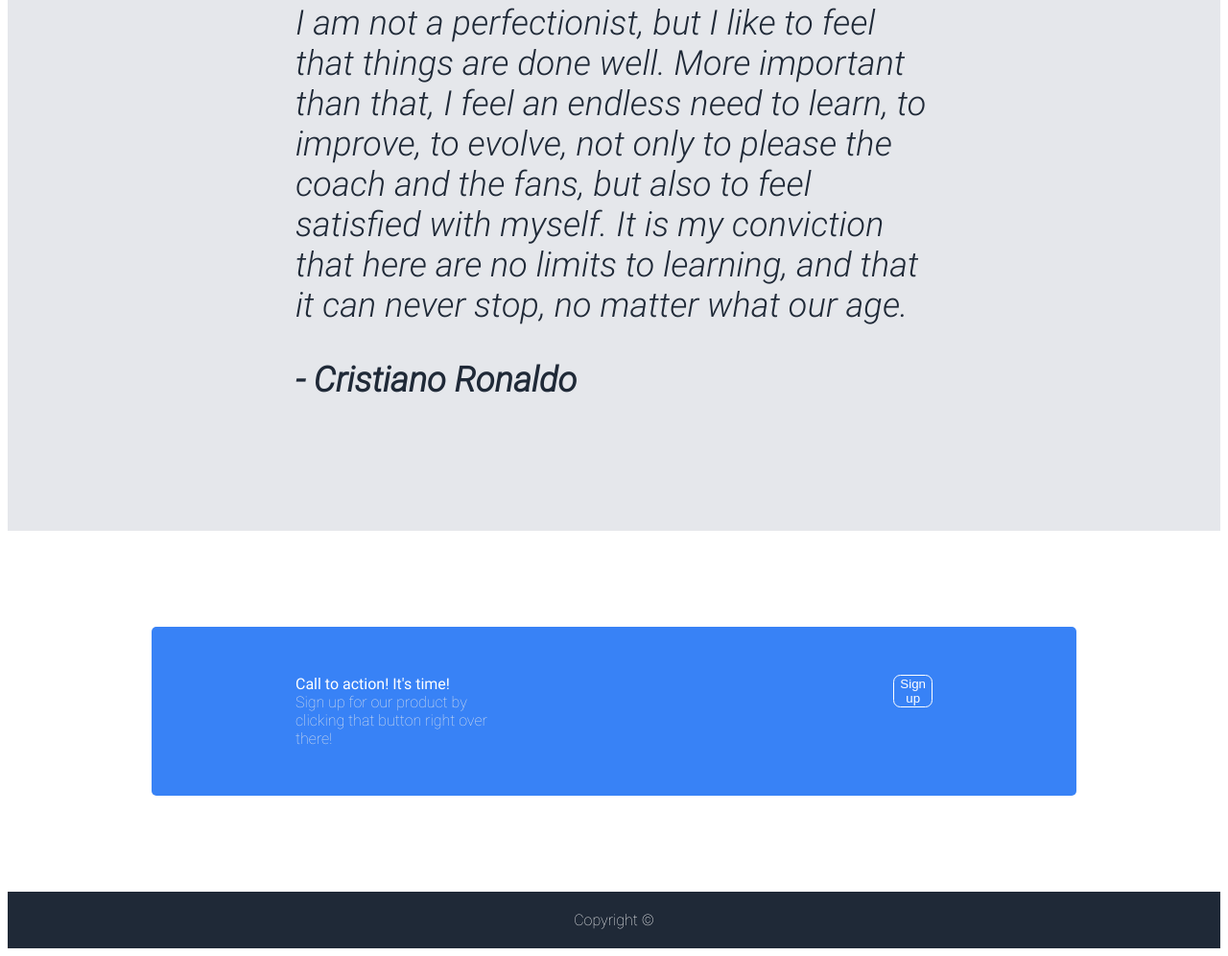
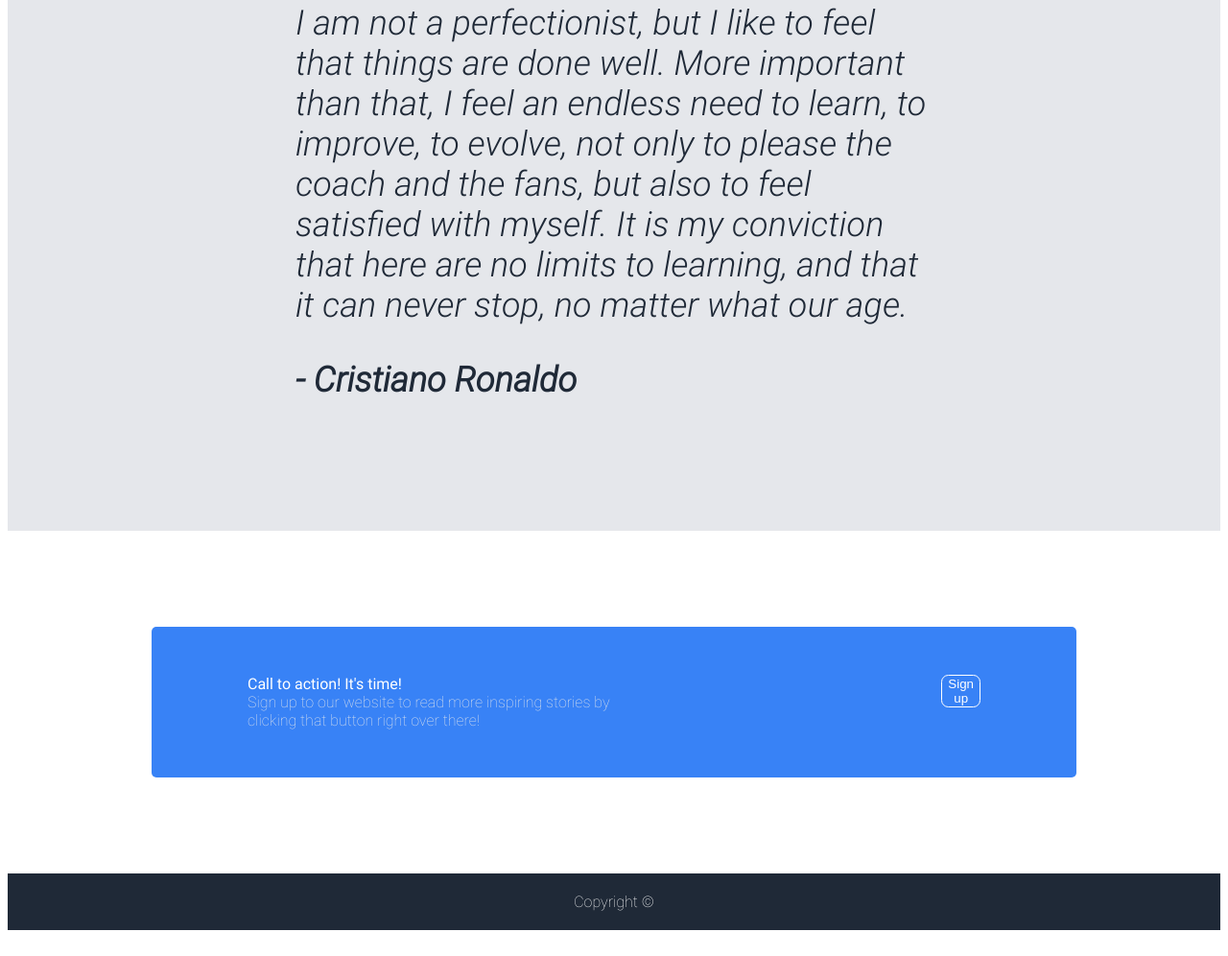
Before and after one commit to lerderl/html-css, a plain HTML site: page index.html in a window 1280 px wide. Shown: the part 863-1859 px from the top of the page at 96% size. Drawn offline with Linux system fonts and the light colour scheme.

Commit message:
Add content to fourth section

```diff
--- a/index.html
+++ b/index.html
@@ -85,7 +85,7 @@
       <section id="action-call">
         <div class="action-call-element">
           <div>Call to action! It's time!</div>
-          <div class="small-action-text">Sign up for our product by clicking that button right over there!</div>
+          <div class="small-action-text">Sign up to our website to read more inspiring stories by clicking that button right over there!</div>
         </div>
         <div class="action-call-element">
           <button class="blue action-btn">Sign up</button>
--- a/style.css
+++ b/style.css
@@ -113,8 +113,8 @@ a {
 }
 .action-call-element {
 	margin-top: 50px;
-	margin-left: 150px;
-	margin-right: 150px;
+	margin-left: 100px;
+	margin-right: 100px;
 	margin-bottom: 50px;
 }
 .action-btn {
```
